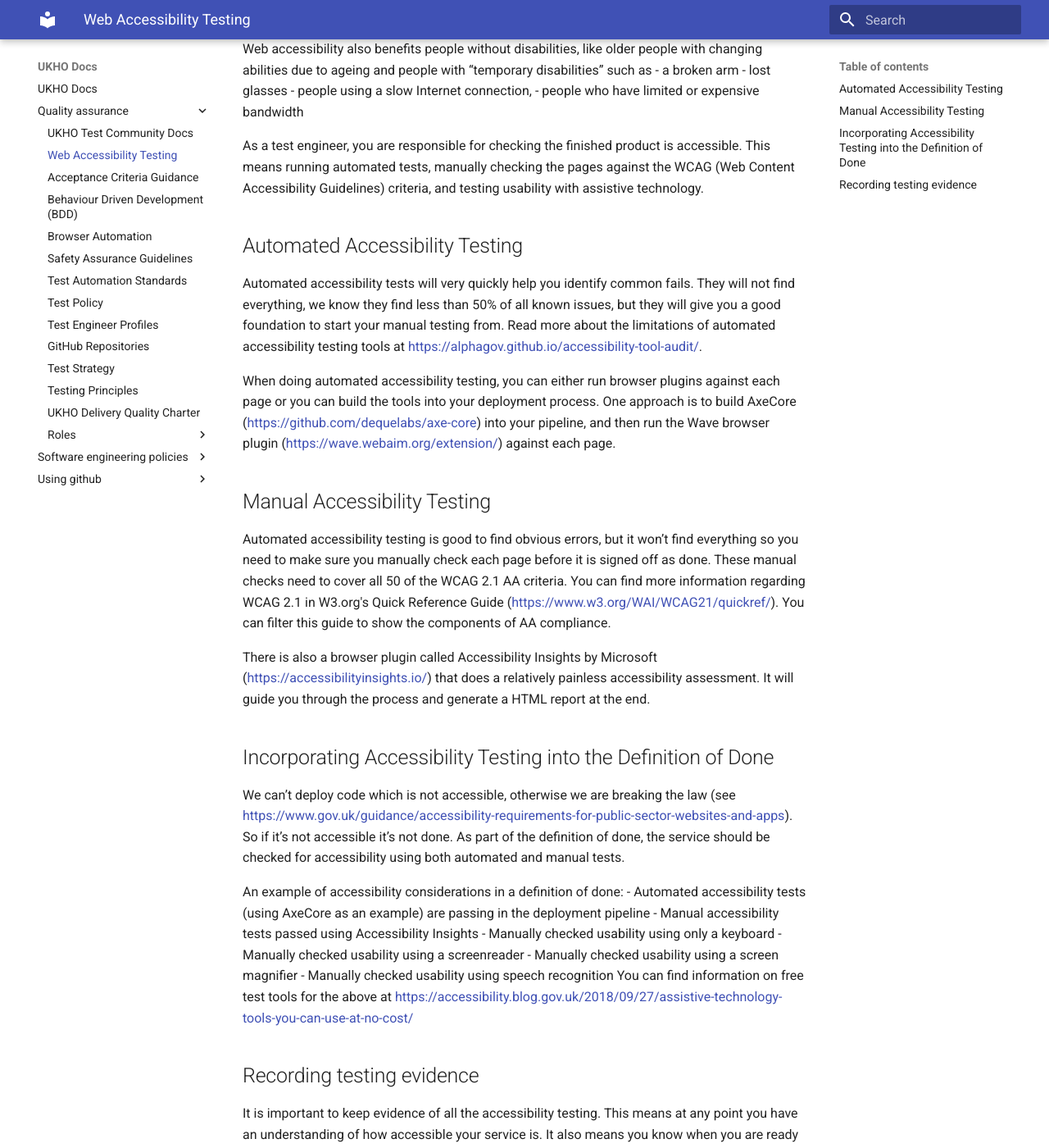
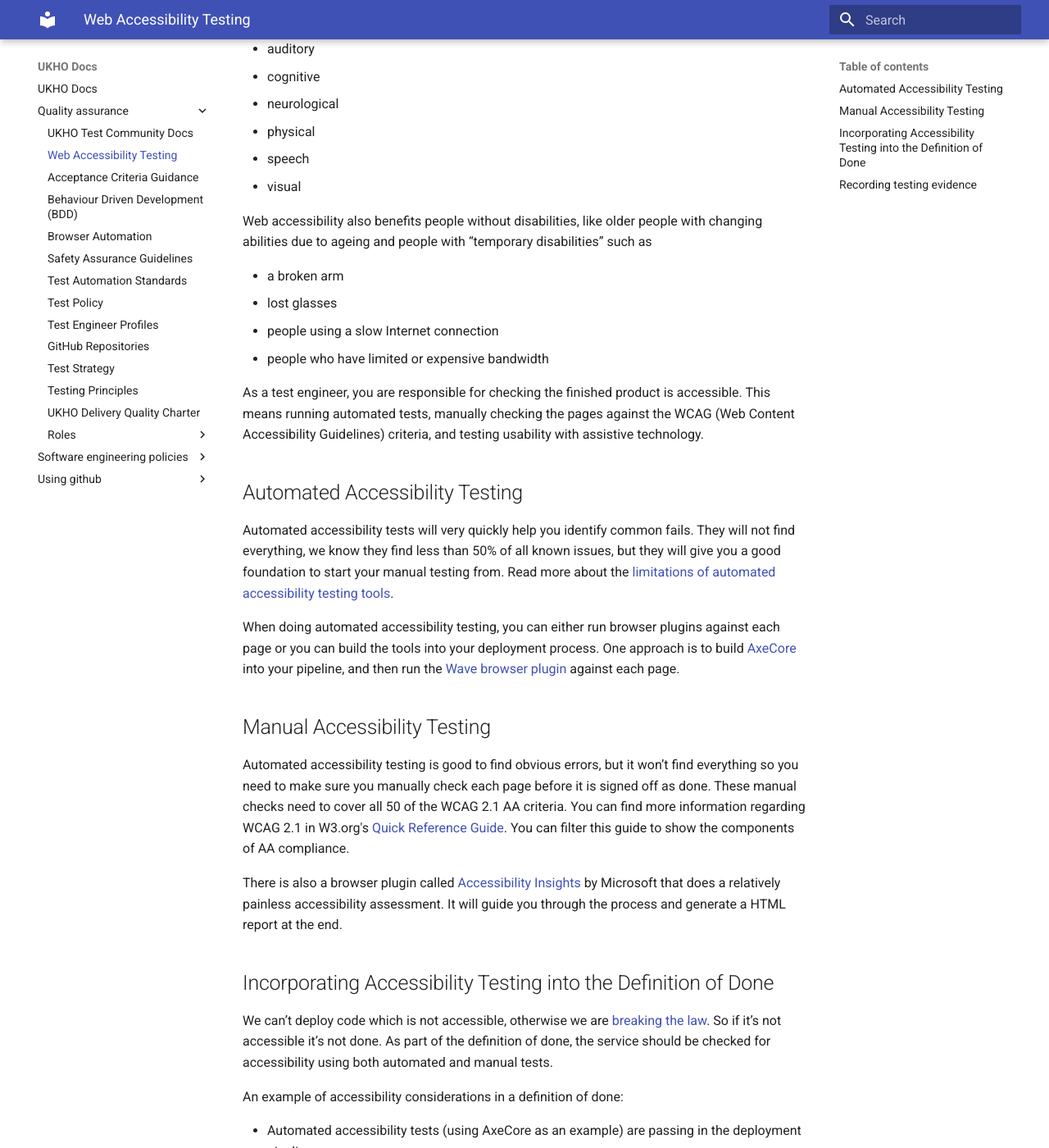
Before and after one commit to UKHO/docs, an MkDocs documentation site: the page built from docs/quality-assurance/Web-Accessibility.md, in a window 1280 px wide and 1400 px high, scrolled down 251 px. Shown: the whole window at 82% size. Built offline with MkDocs 1.6.1 and Material for MkDocs 9.7.7, drawn with Linux system fonts in a browser that asks for light colours; some of the changed text lies outside the part shown.

Commit message:
Resolve markdown lint errors

```diff
--- a/docs/quality-assurance/Web-Accessibility.md
+++ b/docs/quality-assurance/Web-Accessibility.md
@@ -1,41 +1,50 @@
 # Web Accessibility Testing
+
 Web accessibility means that websites, tools, and technologies are designed and developed so that people with disabilities can use them. More specifically, people can perceive, understand, navigate, and interact with the Web.  It encompasses all disabilities that affect access to the Web, including
-- auditory
-- cognitive
-- neurological
-- physical
-- speech
-- visual
+
+* auditory
+* cognitive
+* neurological
+* physical
+* speech
+* visual
 
 Web accessibility also benefits people without disabilities, like older people with changing abilities due to ageing and people with “temporary disabilities” such as
-- a broken arm
-- lost glasses
-- people using a slow Internet connection,
-- people who have limited or expensive bandwidth
+
+* a broken arm
+* lost glasses
+* people using a slow Internet connection
+* people who have limited or expensive bandwidth
 
 As a test engineer, you are responsible for checking the finished product is accessible. This means running automated tests, manually checking the pages against the WCAG (Web Content Accessibility Guidelines) criteria, and testing usability with assistive technology.
 
 ## Automated Accessibility Testing
-Automated accessibility tests will very quickly help you identify common fails. They will not find everything, we know they find less than 50% of all known issues, but they will give you a good foundation to start your manual testing from. Read more about the limitations of automated accessibility testing tools at https://alphagov.github.io/accessibility-tool-audit/.
 
-When doing automated accessibility testing, you can either run browser plugins against each page or you can build the tools into your deployment process. One approach is to build AxeCore (https://github.com/dequelabs/axe-core) into your pipeline, and then run the Wave browser plugin (https://wave.webaim.org/extension/) against each page.
+Automated accessibility tests will very quickly help you identify common fails. They will not find everything, we know they find less than 50% of all known issues, but they will give you a good foundation to start your manual testing from. Read more about the [limitations of automated accessibility testing tools](https://alphagov.github.io/accessibility-tool-audit/).
+
+When doing automated accessibility testing, you can either run browser plugins against each page or you can build the tools into your deployment process. One approach is to build [AxeCore](https://github.com/dequelabs/axe-core) into your pipeline, and then run the [Wave browser plugin](https://wave.webaim.org/extension/) against each page.
 
 ## Manual Accessibility Testing
-Automated accessibility testing is good to find obvious errors, but it won’t find everything so you need to make sure you manually check each page before it is signed off as done.  These manual checks need to cover all 50 of the WCAG 2.1 AA criteria.  You can find more information regarding WCAG 2.1 in W3.org's Quick Reference Guide (https://www.w3.org/WAI/WCAG21/quickref/).  You can filter this guide to show the components of AA compliance.
 
-There is also a browser plugin called Accessibility Insights by Microsoft (https://accessibilityinsights.io/) that does a relatively painless accessibility assessment. It will guide you through the process and generate a HTML report at the end.
+Automated accessibility testing is good to find obvious errors, but it won’t find everything so you need to make sure you manually check each page before it is signed off as done.  These manual checks need to cover all 50 of the WCAG 2.1 AA criteria.  You can find more information regarding WCAG 2.1 in W3.org's [Quick Reference Guide](https://www.w3.org/WAI/WCAG21/quickref/).  You can filter this guide to show the components of AA compliance.
+
+There is also a browser plugin called [Accessibility Insights](https://accessibilityinsights.io/) by Microsoft that does a relatively painless accessibility assessment. It will guide you through the process and generate a HTML report at the end.
 
 ## Incorporating Accessibility Testing into the Definition of Done
-We can’t deploy code which is not accessible, otherwise we are breaking the law (see https://www.gov.uk/guidance/accessibility-requirements-for-public-sector-websites-and-apps). So if it’s not accessible it’s not done.  As part of the definition of done, the service should be checked for accessibility using both automated and manual tests.
+
+We can’t deploy code which is not accessible, otherwise we are [breaking the law](https://www.gov.uk/guidance/accessibility-requirements-for-public-sector-websites-and-apps). So if it’s not accessible it’s not done.  As part of the definition of done, the service should be checked for accessibility using both automated and manual tests.
 
 An example of accessibility considerations in a definition of done:
-- Automated accessibility tests (using AxeCore as an example) are passing in the deployment pipeline
-- Manual accessibility tests passed using Accessibility Insights
-- Manually checked usability using only a keyboard
-- Manually checked usability using a screenreader
-- Manually checked usability using a screen magnifier
-- Manually checked usability using speech recognition
-You can find information on free test tools for the above at https://accessibility.blog.gov.uk/2018/09/27/assistive-technology-tools-you-can-use-at-no-cost/
+
+* Automated accessibility tests (using AxeCore as an example) are passing in the deployment pipeline
+* Manual accessibility tests passed using Accessibility Insights
+* Manually checked usability using only a keyboard
+* Manually checked usability using a screenreader
+* Manually checked usability using a screen magnifier
+* Manually checked usability using speech recognition
+
+You can find information on free test tools [here](https://accessibility.blog.gov.uk/2018/09/27/assistive-technology-tools-you-can-use-at-no-cost/).
 
 ## Recording testing evidence
+
 It is important to keep evidence of all the accessibility testing. This means at any point you have an understanding of how accessible your service is. It also means you know when you are ready for a full audit, it is unlikely you will find any major issues when doing so.
```
